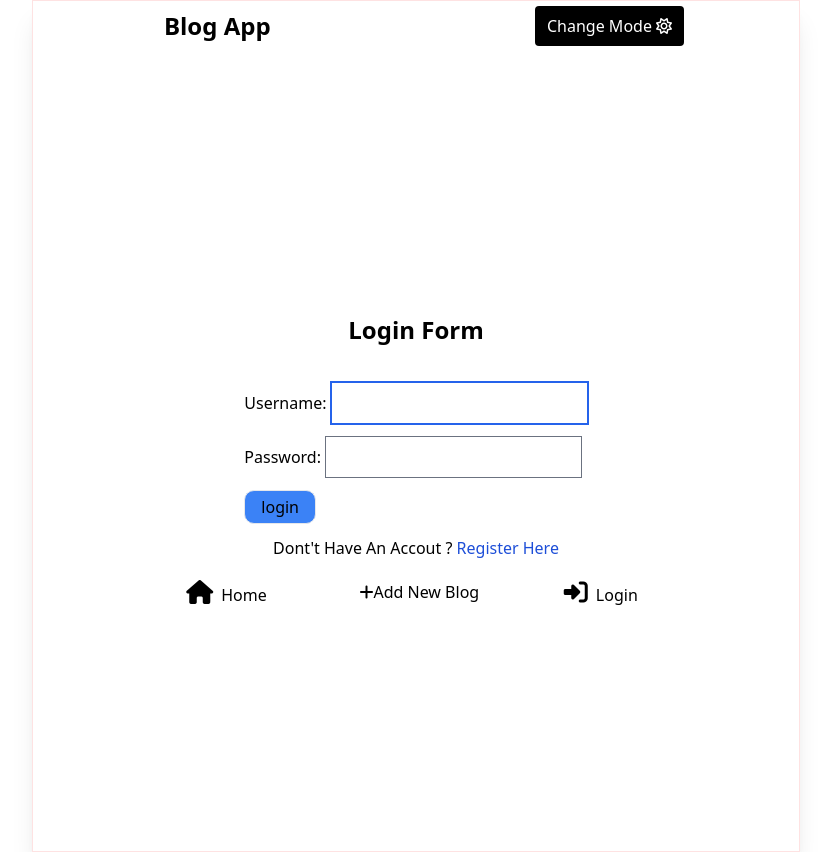
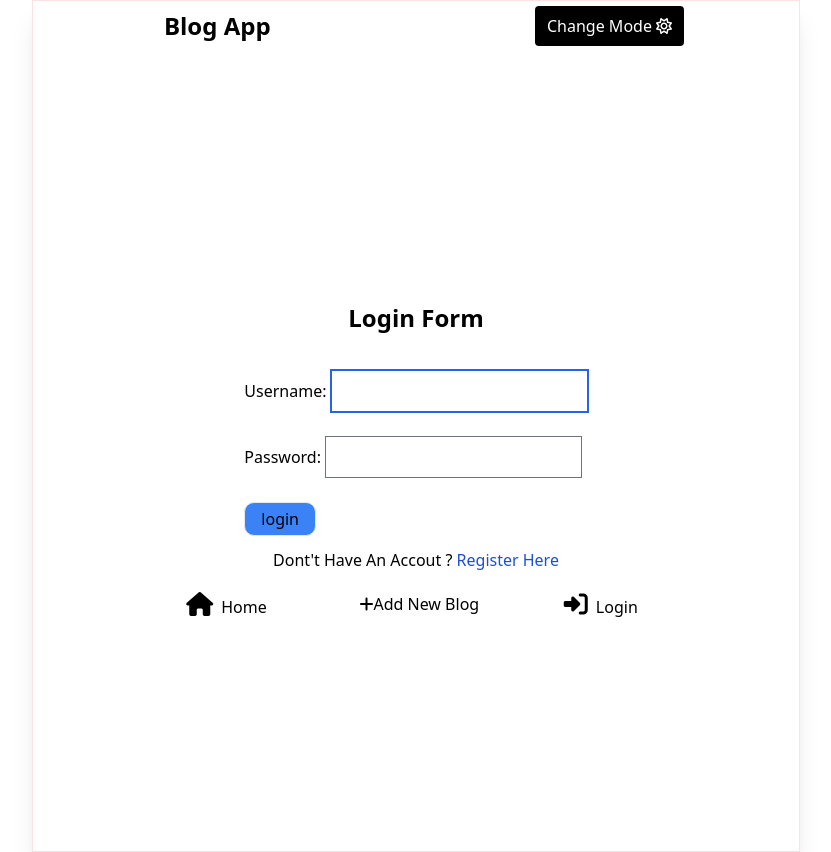
Before and after one commit to Shivansh-74/Blog-App-like-Insta, a Django app: page /accounts/login/ in a window 1280 px wide. Shown: the whole page, without its empty margins (224-1055 px from the left). Run offline with Django 4.2, Linux system fonts and the light colour scheme; style sheets or scripts are compiled from the project's sources; some libraries are stand-ins or nearby versions.

Commit message:
Update login.html

```diff
--- a/blogApp/templates/registration/login.html
+++ b/blogApp/templates/registration/login.html
@@ -3,7 +3,7 @@
 <h1 class="text-2xl font-bold my-4 py-2">Login Form</h1>
   <form action="" method="post">
     {% csrf_token %}
-    <div class="flex flex-col gap-3">
+    <div class="flex flex-col gap-6">
 
       <div>
 
```
